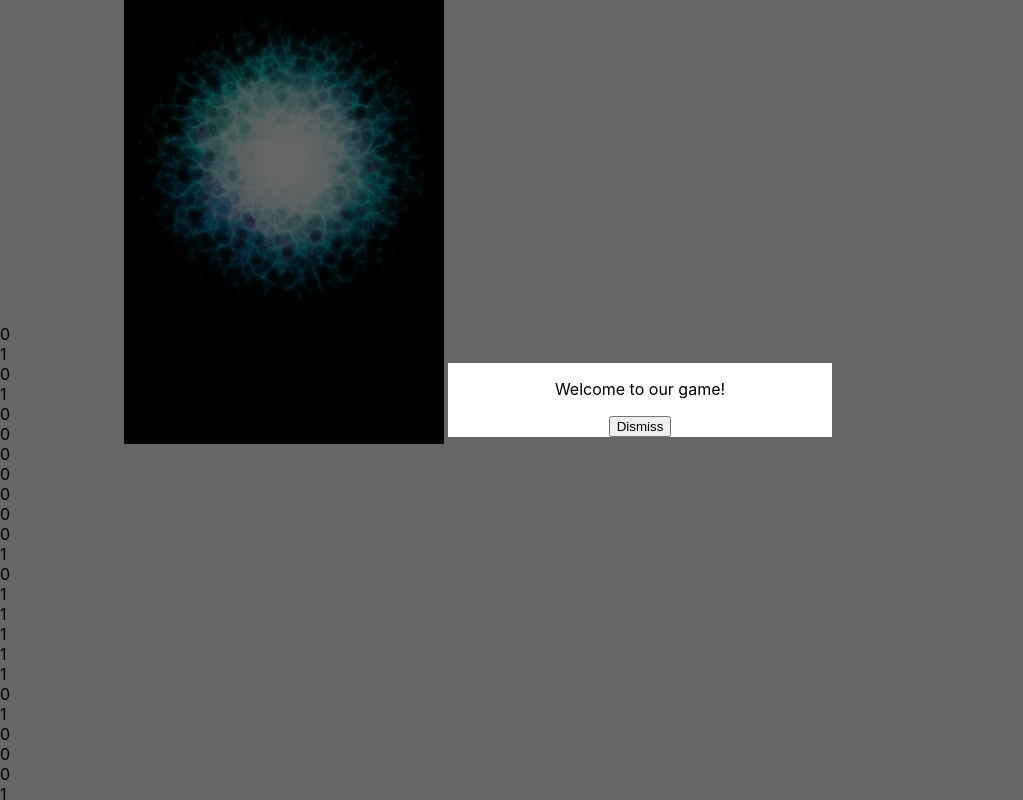
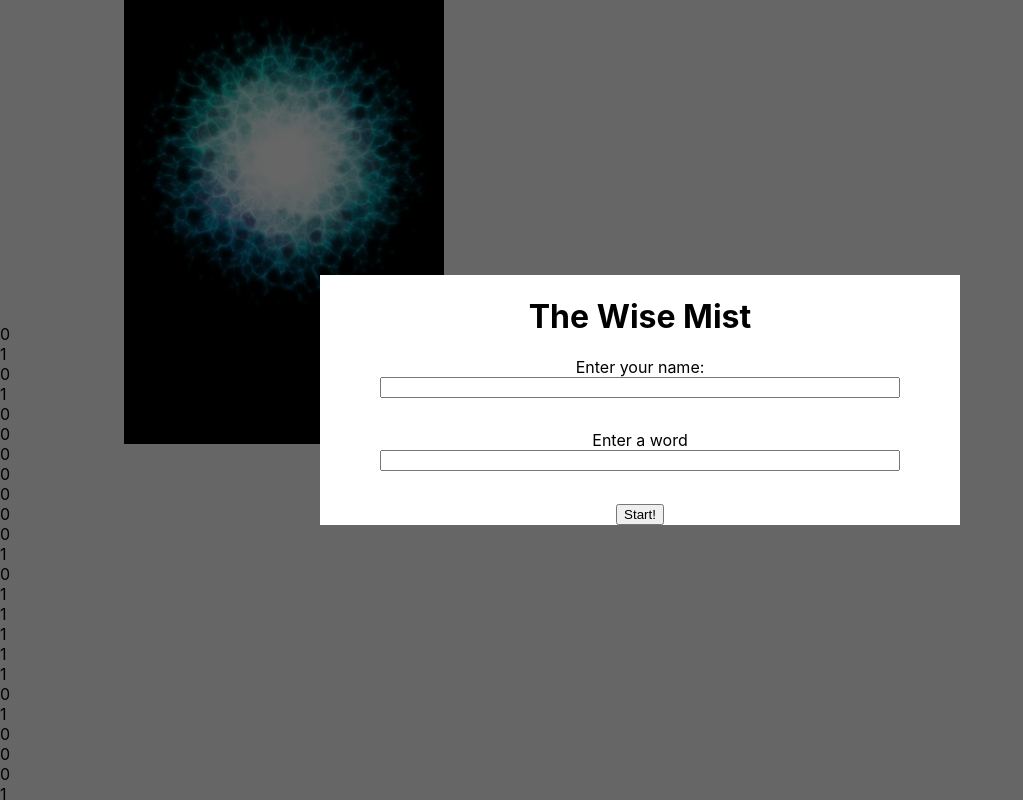
Before and after one commit to thewisestmist/theWiseMist, a React (Create React App) app: page / in a window 1280 px wide. Shown: the top 800 px of the page, without its empty margins (0-1023 px from the left). Built offline with nearby package versions, Linux system fonts and the light colour scheme; no server answers.

Commit message:
start and win modals, passing wisdom API to finish modal

```diff
--- a/src/App.css
+++ b/src/App.css
@@ -28,9 +28,10 @@
   z-index: 90;
 }
 
-.startModal {
+.startModal,
+.winModal {
   background: white;
-  width: 30%;
+  width: 50%;
   text-align: center;
 }
 
@@ -41,3 +42,13 @@
 .hide {
   display: none;
 }
+
+label,
+input {
+  display: block;
+}
+
+input {
+  margin: 0 auto 2rem;
+  width: 80%;
+}
--- a/src/App.js
+++ b/src/App.js
@@ -19,17 +19,22 @@ class App extends React.Component {
         [0, 1, 1, 1, 0, 1, 0, 1],
         [0, 0, 0, 1, 0, 1, 0, 0]
       ],
-      modalVisible: false
+      modalVisible: false,
+      modalToShow: "",
+      wisdomObject: {},
+      userName: "",
+      wisdomKeyword: "",
     };
   }
 
   componentDidMount () {
-    this.showModal();
+    this.showModal("start");
   }
 
-  showModal = () => {
+  showModal = (modalToShow) => {
     this.setState({
-      modalVisible: true
+      modalVisible: true,
+      modalToShow: modalToShow,
     });
   }
 
@@ -39,6 +44,15 @@ class App extends React.Component {
     });
   }
 
+  getWisdom = (wisdom) => {
+    this.setState({ wisdomObject: wisdom });
+  }
+
+  handleChange = (event) => {
+    this.setState({
+      [event.target.name]: event.target.value,
+    });
+  }
 
 
   render() {
@@ -47,12 +61,20 @@ class App extends React.Component {
         <Modal
           modalVisible={this.state.modalVisible}
           hideModal={this.hideModal}
+          modalToShow={this.state.modalToShow}
+          handleChange={this.handleChange}
+          userName={this.state.userName}
+          wisdomMessage={this.state.wisdomObject}
         />
-        <WisdomAPICall userQuery={this.state.userQuery} />
+        {!this.state.modalVisible ? <WisdomAPICall
+          userQuery={this.state.wisdomKeyword}
+          getWisdom={this.getWisdom}
+        /> : ""}
         <header className="App-header">
           <img src="./1.jpg" className="App-logo" alt="The Wise Mist" />
         </header>
         <Maze maze={this.state.maze}/>
+        <button onClick={() => {this.showModal("win")}}>test win modal</button>
       </div>
     );
   }
--- a/src/components/Modal.js
+++ b/src/components/Modal.js
@@ -1,15 +1,28 @@
 import React from "react";
 import StartModal from "./StartModal.js";
+import WinModal from './WinModal.js';
 
 
 const Modal = (props) => {
     const showModal = props.modalVisible ? "modal show" : "modal hide";
 
+    let innerModalContent = "";
+    if(props.modalToShow === "start") {
+        innerModalContent = <StartModal
+            hideModal={props.hideModal}
+            handleChange={props.handleChange}
+        />;
+    } else if(props.modalToShow === "win") {
+        innerModalContent = <WinModal
+            hideModal={props.hideModal}
+            userName={props.userName}
+            wisdomMessage={props.wisdomMessage}
+        />
+    }
+
     return (
         <div className={showModal}>
-            <StartModal
-                hideModal={props.hideModal}
-            />
+            {innerModalContent}
         </div>
     );
 }
--- a/src/components/StartModal.js
+++ b/src/components/StartModal.js
@@ -3,8 +3,12 @@ import React from "react";
 const StartModal = (props) => {
     return(
         <div className="startModal">
-            <p>Welcome to our game!</p>
-            <button onClick={() => props.hideModal()}>Dismiss</button>
+            <h1>The Wise Mist</h1>
+            <label htmlFor="userName">Enter your name:</label>
+            <input onChange={props.handleChange} type="text" name="userName" id="userName"></input>
+            <label htmlFor="wisdomKeyword">Enter a word</label>
+            <input onChange={props.handleChange} type="text" name="wisdomKeyword" id="wisdomKeyword"></input>
+            <button onClick={() => props.hideModal()}>Start!</button>
         </div>
     );
 }
--- a/src/components/WinModal.js
+++ b/src/components/WinModal.js
@@ -0,0 +1,14 @@
+import React from "react";
+
+const WinModal = (props) => {
+  return (
+    <div className="winModal">
+      <h2>CONGRATION! YOU DONE IT</h2>
+      <p>Well done, {props.userName}! Here is your wisdom from The Wise Mist:</p>
+      <p>{props.wisdomMessage}</p>
+      <button onClick={() => props.hideModal()}>Dismiss</button>
+    </div>
+  );
+}
+
+export default WinModal;
--- a/src/components/WisdomAPICall.js
+++ b/src/components/WisdomAPICall.js
@@ -2,22 +2,15 @@ import React, { Component } from "react";
 import Axios from "axios";
 
 class WisdomAPICall extends Component {
-  constructor(props) {
-    super(props);
-    this.state = {};
-  }
 
   componentDidMount() {
-    this.fetchQuery();
+    this.props.getWisdom( this.fetchQuery() );
   }
 
   fetchQuery = () => {
-    console.log(this);
     this.getWisdom().then(response => {
       if (response !== undefined) {
-        this.setState({
-          wiseMistAnswer: response
-        });
+        this.props.getWisdom(response);
       } else {
         this.randomWisdom();
       }
@@ -29,9 +22,7 @@ class WisdomAPICall extends Component {
       const wiseMistAnswer = await Axios.get(
         `https://api.adviceslip.com/advice`
       );
-      this.setState({
-        wiseMistAnswer: wiseMistAnswer.data.slip.advice
-      });
+      this.props.getWisdom(wiseMistAnswer.data.slip.advice);
     } catch (error) {
       console.log(error.message);
     }
```
